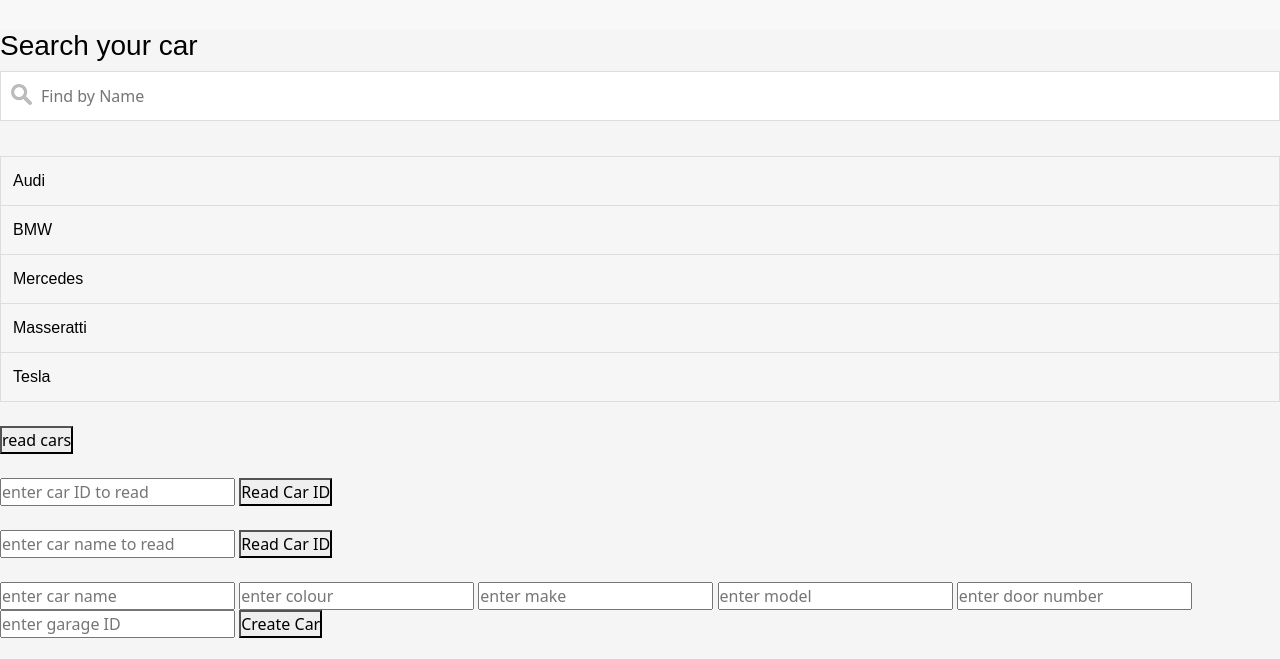
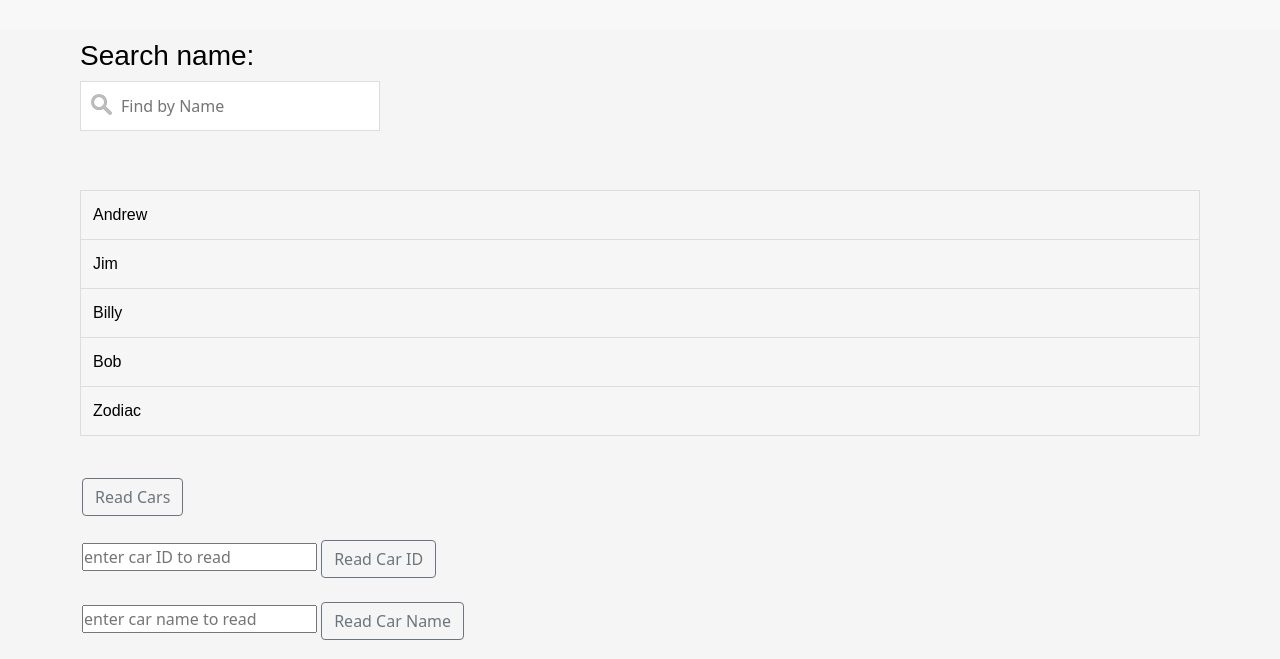
Before and after one commit to TheRashRash/CarProject, a plain HTML site: page car.html in a window 1280 px wide. Shown: the part 111-770 px from the top of the page. Drawn offline with nearby package versions, Linux system fonts and the light colour scheme.

Commit message:
Completed the MVP design

```diff
--- a/car.html
+++ b/car.html
@@ -10,8 +10,7 @@
     <link type="text/css" rel="stylesheet" href="index.css"/>
     <link type="text/css" rel="stylesheet" href="carStyle.css">
 </head>
-<body id = "body">
-    <link type="text/css" rel="stylesheet" href="index.css"/>
+<body>
 
     <header>
     <div class="container">
@@ -25,24 +24,26 @@
     </nav>
 </div>
 </header>
-    <h2 id="carSearch">Search your car</h2>
-    <input type="text" id="myInput" onkeyup="myFunction()" placeholder="Find by Name" title="Type in a name"><br><br>
-    <ul id="myUL">
-        <li><a href="#">Audi</a></li>
-        <li><a href="#">BMW</a></li>
+    <div class="container car-search">
+        <h2 id="carSearch">Search name: </h2>
+        <input type="text" id="myInput" onkeyup="myFunction()" placeholder="Find by Name" title="Type in a name" style="height: 50px; width:300px;"><br><br>
+        <ul id="myUL">
+            <li><a href="#">Andrew</a></li>
+            <li><a href="#">Jim</a></li>
+            <li><a href="#">Billy</a></li>
+            <li><a href="#">Bob</a></li>
+            <li><a href="#">Zodiac</a></li>
+        </ul><br>
+    </div>
 
-        <li><a href="#">Mercedes</a></li>
-        <li><a href="#">Masseratti</a></li>
-        <li><a href="#">Tesla</a></li>
-      </ul><br>
-
-    <button type="button" id="readCarButton">read cars</button><br/><br/>
+<div class="section-car container-md mt-2">
+    <button class="btn btn-outline-secondary" type="button" id="readCarButton">Read Cars</button><br/><br/>
 
     <input type="text" id="getCarID" placeholder="enter car ID to read" />
-    <button type="button" id="specificCarButton">Read Car ID</button><br/><br/>
+    <button class="btn btn-outline-secondary" type="button" id="specificCarButton">Read Car ID</button><br/><br/>
 
     <input type="text" id="getCarByName" placeholder="enter car name to read" />
-    <button type="button" id="getCarByNameButton">Read Car ID</button><br/><br/>
+    <button class="btn btn-outline-secondary" type="button" id="getCarByNameButton">Read Car Name</button><br/><br/>
 
     <input type="text" id="name" placeholder="enter car name" />
     <input type="text" id="colour" placeholder="enter colour" />
@@ -50,10 +51,10 @@
     <input type="text" id="model" placeholder="enter model" />
     <input type="text" id="doors" placeholder="enter door number" />
     <input type="text" id="garageID" placeholder="enter garage ID" />
-    <button type="button" id="createCarButton">Create Car</button><br/><br/>
+    <button class="btn btn-outline-secondary" type="button" id="createCarButton">Create Car</button><br/><br/>
 
     <input type="text" id="deleteCarID" placeholder="enter Car ID to delete" />
-    <button type="button" id="deleteCarButton">Delete Car</button><br/><br/>
+    <button class="btn btn-outline-secondary" type="button" id="deleteCarButton">Delete Car</button><br/><br/>
 
     <input type="text" id="updateCarName" placeholder="enter updated car name" />
     <input type="text" id="updateColour" placeholder="enter updated colour" />
@@ -61,11 +62,11 @@
     <input type="text" id="updateModel" placeholder="enter updated model" />
     <input type="text" id="updateDoors" placeholder="enter updated door number" />
     <input type="text" id="updateCarID" placeholder="enter car ID to update" />
-    <button type="button" id="updateCarButton">Update Car</button><br/><br/>
+    <button class="btn btn-outline-secondary" type="button" id="updateCarButton">Update Car</button><br/><br/>
 
     <ul id="carOutput"></ul><br/>
 
-
+</div>
 
     <script src="https://cdn.jsdelivr.net/npm/axios/dist/axios.min.js"></script>
     <script type="module" src="./car.js"></script>
--- a/index.css
+++ b/index.css
@@ -190,12 +190,26 @@ nav a:hover::before{
 /*  */
 
 
-.garages-page {
+.page {
   display: flex;
   justify-content: center;
   margin-top: 50px;
 }
 
-button {
+.car-page {
+  display: flex;
+  flex-direction: column;
+  justify-content: center;
+}
 
+.car-search {
+  display: flex;
+  flex-direction: column;
+  justify-content: center;
+  padding: 10px;
 }
+
+
+#myUL {
+  padding: 10px;
+}
```
Also changed, not shown: garage.html (+1 -1 lines).
